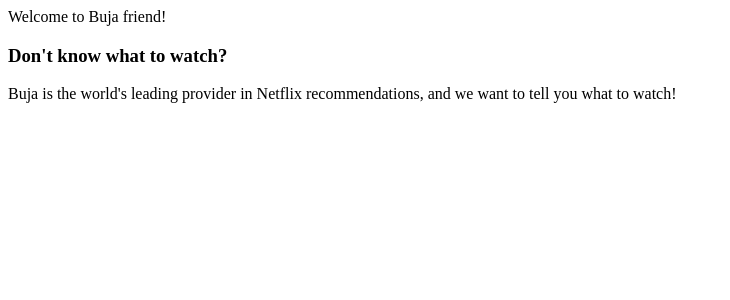
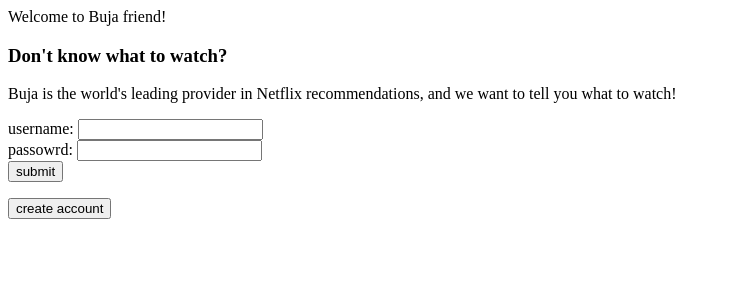
Before and after one commit to jorahsh/buja, a PHP site: page /body.php in a window 1280 px wide. Shown: the top 300 px of the page, without its empty margins (0-730 px from the left). Run offline with PHP 8.4, Linux system fonts and the light colour scheme.

Commit message:
added forms for login

```diff
--- a/body.php
+++ b/body.php
@@ -7,5 +7,13 @@ echo '<body>
 		<h3>Don\'t know what to watch?</h3>
 		<p>Buja is the world\'s leading provider in Netflix
 		recommendations, and we want to tell you what to watch!</p>
+		<form method="post" action="login_handler.php">
+			username: <input type="text" name="uname"><br>
+			passowrd: <input type="text" name="password"><br>
+			<input type="submit" value="submit">
+		</form>
+		<form method="post" action="create_account_handler.php">
+			<input type="submit" value="create account">
+		</form>
 	<div>
 	</body>';
```
